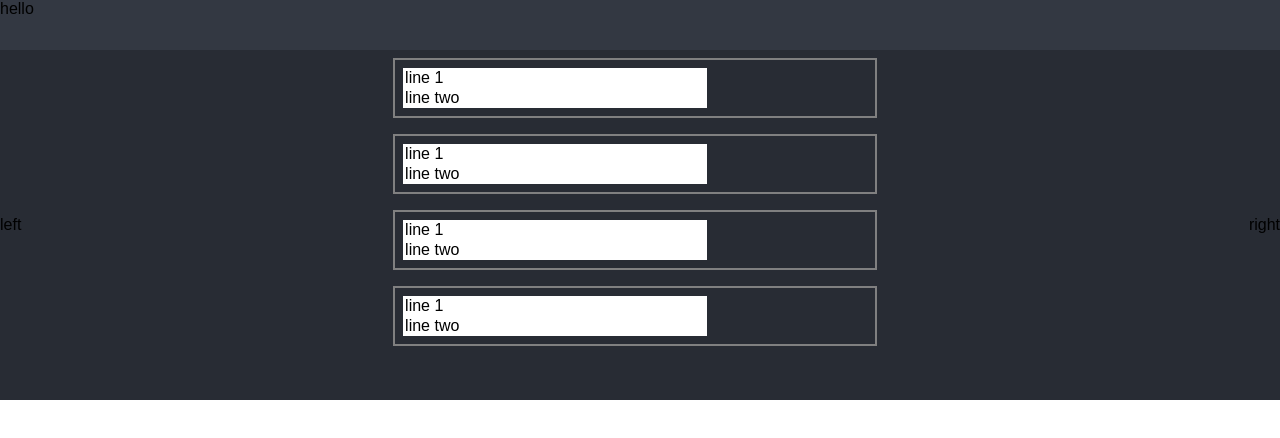
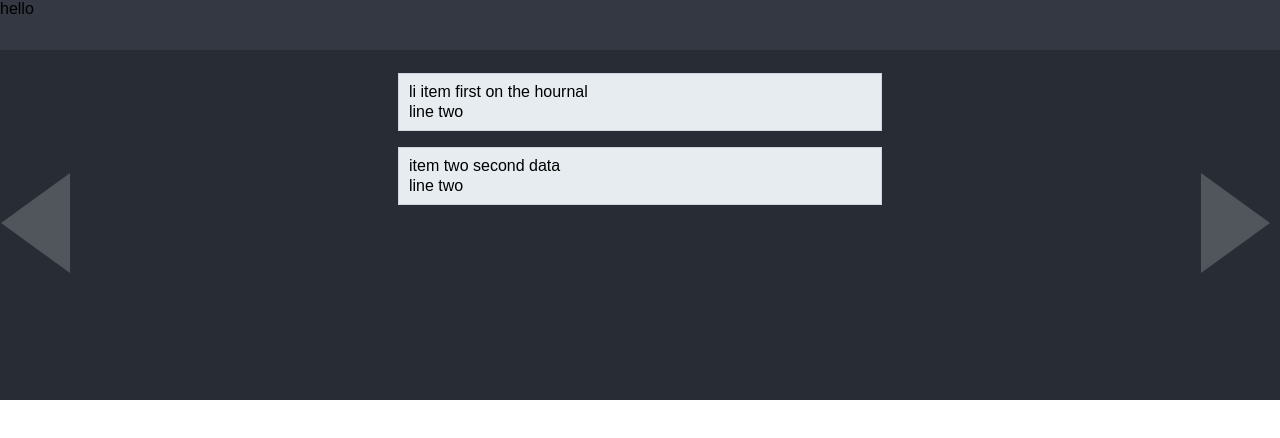
Before and after one commit to kevinmarathon2/electron-journal, a React (Create React App) app: page / in a window 1280 px wide. Shown: the top 438 px of the page. Built offline with nearby package versions, Linux system fonts and the light colour scheme.

Commit message:
style changes and change app, also populate with fake data
Signed-off-by: Kevin Rivera <kevinmarathon2@gmail.com>

```diff
--- a/src/App.css
+++ b/src/App.css
@@ -24,6 +24,7 @@
 }
 .maindiv {
   width: 500px;
+  padding-top: 15px;
   display: flex;
   flex-direction: column;
   justify-content: center;
@@ -34,6 +35,12 @@
   padding: 8px;
   margin: 8px;
   border: 2px solid gray;
+  background-color: #e6ecf0;
+  border: 1px solid #ccd6dd;
+}
+
+.WritingSpace input {
+  background-color: #e6ecf0;
 }
 
 @keyframes blinking {
@@ -57,3 +64,14 @@
   display: flex;
   flex-direction: column;
 }
+
+.arrow {
+  fill: rgba(230, 236, 240, 0.21);
+  stroke-width: 5;
+  fill-rule: evenodd;
+  transition: fill 1s;
+}
+.arrow:hover {
+  fill: rgba(230, 236, 240, 1);
+  height: 10px;
+}
--- a/src/App.js
+++ b/src/App.js
@@ -11,14 +11,22 @@ class App extends Component {
           hello {console.log("test")}{" "}
         </div>
         <div className="bottom">
-          <div className="leftSideBar">left</div>
+          <div className="leftSideBar">
+            <svg width="80" height="100">
+              <polygon points=" 1 50 , 70 100 , 70 0, 1 50" className="arrow" />
+            </svg>
+          </div>
           <div className="maindiv">
-            <WritingSpace className="WritingSpace" />
-            <WritingSpace />
-            <WritingSpace />
-            <WritingSpace />
+            {fakeData.map((iteminfo, key) => {
+              console.log(iteminfo);
+              return <WritingSpace key={key} savedData={iteminfo} />;
+            })}
           </div>
-          <div className="rightSideBar">right</div>
+          <div className="rightSideBar">
+            <svg width="80" height="100">
+              <polygon points=" 70 50 , 1 100 , 1 0, 70 50" className="arrow" />
+            </svg>
+          </div>
         </div>
       </div>
     );
--- a/src/components/fakeData.js
+++ b/src/components/fakeData.js
@@ -1,12 +1,12 @@
 var fakeData = [];
 
 var fakeElement = [
-  { element: "div", text: "line 1" },
+  { element: "div", text: "li item first on the hournal" },
   { element: "div", text: "line two" }
 ];
 
 var fakeElement2 = [
-  { element: "div", text: "line 1" },
+  { element: "div", text: "item two second data" },
   { element: "div", text: "line two" }
 ];
 
--- a/src/components/test.js
+++ b/src/components/test.js
@@ -86,7 +86,9 @@ class WritingSpace extends Component {
       ]
     };
   }
-
+  componentDidMount() {
+    this.setState({ data: this.props.savedData });
+  }
   lineEdit(key, newvalue, event) {
     console.log(event);
     let copyofState = this.state.data;
```
